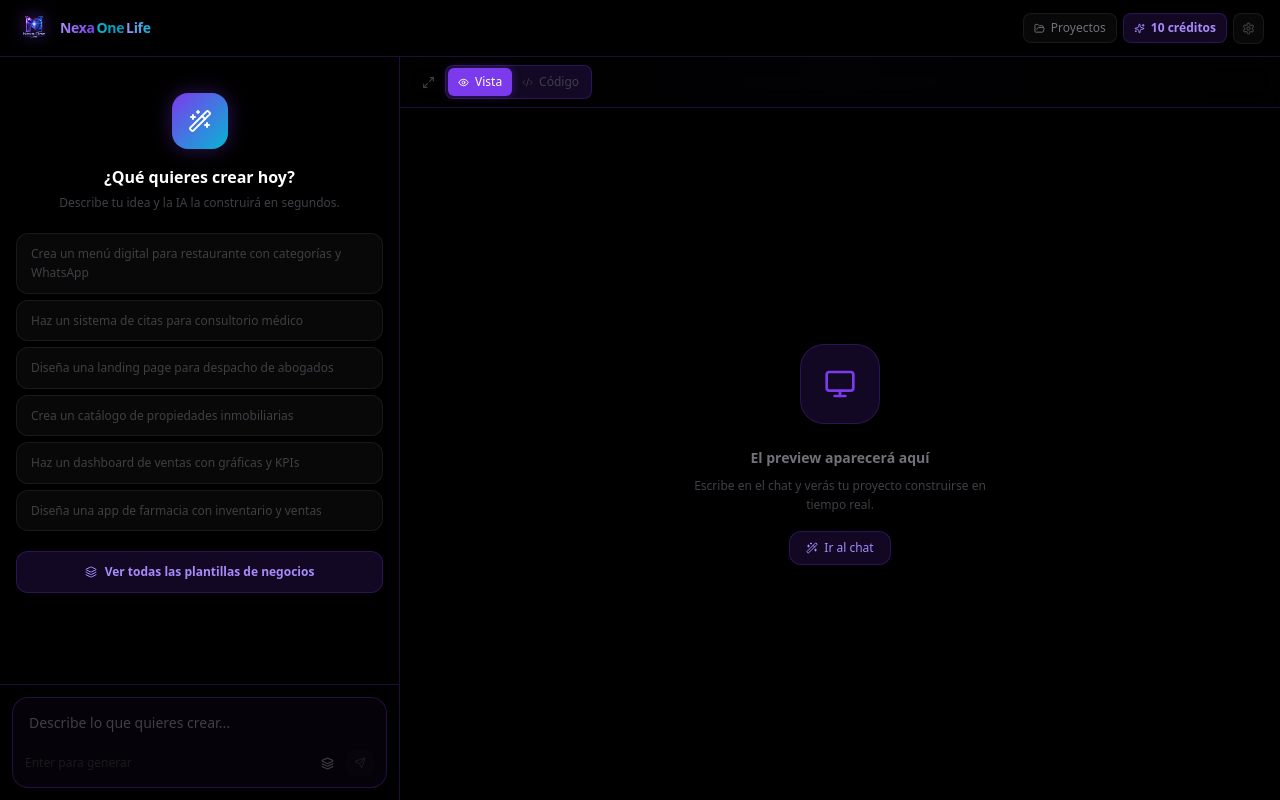
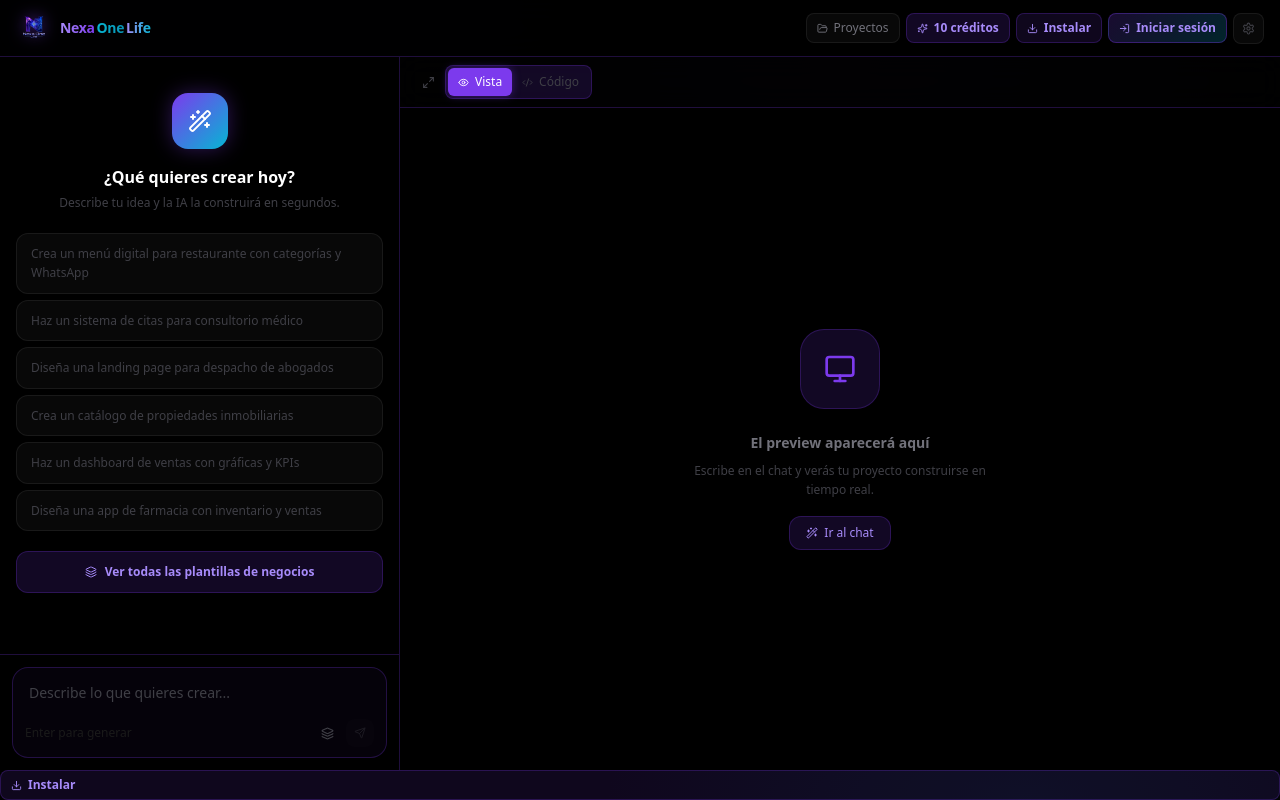
Before and after one commit to jennyfloresasistente-del/nexaonelife, a Next.js app: page / in a window 1280 px wide. Built offline with nearby package versions, Linux system fonts and the light colour scheme.

Commit message:
feat: add install PWA button, login button in header, transparent logo

```diff
--- a/src/app/page.tsx
+++ b/src/app/page.tsx
@@ -6,7 +6,7 @@ import {
   X, Loader2, GitBranch, CreditCard, TriangleAlert, Globe,
   Settings, ArrowRight, Clock, FolderOpen, Maximize2, Minimize2,
   RefreshCw, Monitor, Smartphone, Tablet, ZoomIn, ZoomOut,
-  Wand2, Layers, Brain, Cpu, Paintbrush, CheckCircle2,
+  Wand2, Layers, Brain, Cpu, Paintbrush, CheckCircle2, LogIn, UserCircle,
 } from "lucide-react";
 import { useUserStore } from "@/lib/store";
 import { calcularCosto, NIVEL_COLORS } from "@/lib/creditos";
@@ -394,6 +394,21 @@ export default function NexaOnePage() {
             {creditos} créditos
             {creditos <= 2 && <TriangleAlert size={10} />}
           </button>
+
+          {/* Instalar PWA */}
+          <PWAInstall />
+
+          {/* Iniciar sesión */}
+          <a href="/login"
+            className="flex items-center gap-1.5 px-2.5 py-1.5 rounded-lg text-xs font-semibold transition-all"
+            style={{
+              background: "linear-gradient(135deg, rgba(124,58,237,0.2), rgba(6,182,212,0.2))",
+              border: "1px solid rgba(124,58,237,0.35)",
+              color: "#a78bfa",
+            }}>
+            <LogIn size={11} />
+            <span className="hidden sm:inline">Iniciar sesión</span>
+          </a>
 
           <a href="/admin" className="p-2 rounded-lg transition-all"
             style={{ color: C.dim, background: C.surface, border: `1px solid ${C.border}` }}>
--- a/src/components/PWAInstall.tsx
+++ b/src/components/PWAInstall.tsx
@@ -1,76 +1,107 @@
 "use client";
-
 import { useState, useEffect } from "react";
-import { Download, X, Smartphone } from "lucide-react";
+import { Download, X, Smartphone, Check } from "lucide-react";
 
 interface BeforeInstallPromptEvent extends Event {
   prompt: () => Promise<void>;
   userChoice: Promise<{ outcome: "accepted" | "dismissed" }>;
 }
 
+const GRAD = "linear-gradient(135deg, #7c3aed, #06b6d4)";
+
 export function PWAInstall() {
   const [deferredPrompt, setDeferredPrompt] = useState<BeforeInstallPromptEvent | null>(null);
+  const [installed, setInstalled] = useState(false);
   const [showBanner, setShowBanner] = useState(false);
-  const [installed, setInstalled] = useState(false);
+  const [installing, setInstalling] = useState(false);
 
   useEffect(() => {
-    // Detectar si ya está instalada
+    if (typeof window === "undefined") return;
     if (window.matchMedia("(display-mode: standalone)").matches) {
       setInstalled(true);
       return;
     }
-
     const handler = (e: Event) => {
       e.preventDefault();
       setDeferredPrompt(e as BeforeInstallPromptEvent);
-      // Mostrar banner después de 3 segundos
-      setTimeout(() => setShowBanner(true), 3000);
     };
-
     window.addEventListener("beforeinstallprompt", handler);
-    window.addEventListener("appinstalled", () => setInstalled(true));
-
+    window.addEventListener("appinstalled", () => {
+      setInstalled(true);
+      setDeferredPrompt(null);
+    });
     return () => {
       window.removeEventListener("beforeinstallprompt", handler);
     };
   }, []);
 
   const handleInstall = async () => {
-    if (!deferredPrompt) return;
+    if (!deferredPrompt) {
+      setShowBanner(true);
+      return;
+    }
+    setInstalling(true);
+    try {
       await deferredPrompt.prompt();
       const { outcome } = await deferredPrompt.userChoice;
       if (outcome === "accepted") setInstalled(true);
+    } finally {
+      setInstalling(false);
       setDeferredPrompt(null);
-    setShowBanner(false);
+    }
   };
 
-  if (installed || !showBanner || !deferredPrompt) return null;
+  if (installed) return null;
 
   return (
+    <>
+      {/* Botón fijo en header — siempre visible */}
+      <button
+        onClick={handleInstall}
+        title="Instalar app"
+        className="flex items-center gap-1.5 px-2.5 py-1.5 rounded-lg text-xs font-semibold transition-all"
+        style={{
+          background: "rgba(124,58,237,0.12)",
+          border: "1px solid rgba(124,58,237,0.25)",
+          color: "#a78bfa",
+        }}
+      >
+        {installing ? (
+          <Check size={11} style={{ color: "#22c55e" }} />
+        ) : (
+          <Download size={11} />
+        )}
+        <span className="hidden sm:inline">Instalar</span>
+      </button>
+
+      {/* Banner de instrucciones (fallback cuando no hay prompt nativo) */}
+      {showBanner && (
         <div className="fixed bottom-4 left-4 right-4 z-50 max-w-sm mx-auto">
-      <div className="bg-gray-900 border border-indigo-500/50 rounded-2xl p-4 shadow-2xl shadow-indigo-500/20 flex items-center gap-3">
-        <div className="w-10 h-10 rounded-xl bg-indigo-600 flex items-center justify-center shrink-0">
-          <Smartphone size={18} className="text-white" />
+          <div className="rounded-2xl p-4 flex items-start gap-3"
+            style={{
+              background: "#0a0a0f",
+              border: "1px solid rgba(124,58,237,0.35)",
+              boxShadow: "0 0 40px rgba(124,58,237,0.25)",
+            }}>
+            <div className="w-10 h-10 rounded-xl flex items-center justify-center shrink-0"
+              style={{ background: GRAD, boxShadow: "0 0 16px rgba(124,58,237,0.4)" }}>
+              <Smartphone size={18} style={{ color: "#fff" }} />
             </div>
             <div className="flex-1 min-w-0">
-          <p className="text-sm font-bold text-white">Instalar Nexa One Life</p>
-          <p className="text-xs text-gray-400 truncate">Accede más rápido desde tu pantalla de inicio</p>
+              <p className="text-sm font-bold text-white mb-1">Instalar Nexa One Life</p>
+              <p className="text-xs leading-relaxed" style={{ color: "#71717a" }}>
+                En Chrome: menú <strong style={{ color: "#a78bfa" }}>⋮</strong> → <strong style={{ color: "#a78bfa" }}>Instalar app</strong><br />
+                En Safari: botón <strong style={{ color: "#a78bfa" }}>Compartir</strong> → <strong style={{ color: "#a78bfa" }}>Añadir a inicio</strong>
+              </p>
             </div>
-        <div className="flex items-center gap-1.5 shrink-0">
-          <button
-            onClick={handleInstall}
-            className="flex items-center gap-1 px-3 py-1.5 bg-indigo-600 hover:bg-indigo-500 text-white text-xs font-bold rounded-xl transition-all"
-          >
-            <Download size={12} /> Instalar
-          </button>
-          <button
-            onClick={() => setShowBanner(false)}
-            className="p-1.5 text-gray-500 hover:text-gray-300 transition-colors"
-          >
+            <button onClick={() => setShowBanner(false)}
+              className="p-1.5 rounded-lg transition-all shrink-0"
+              style={{ color: "#52525b" }}>
               <X size={14} />
             </button>
           </div>
         </div>
-    </div>
+      )}
+    </>
   );
 }
```
Also changed, not shown: public/logo.png. Lines whose indentation alone changed are shown as unchanged.
